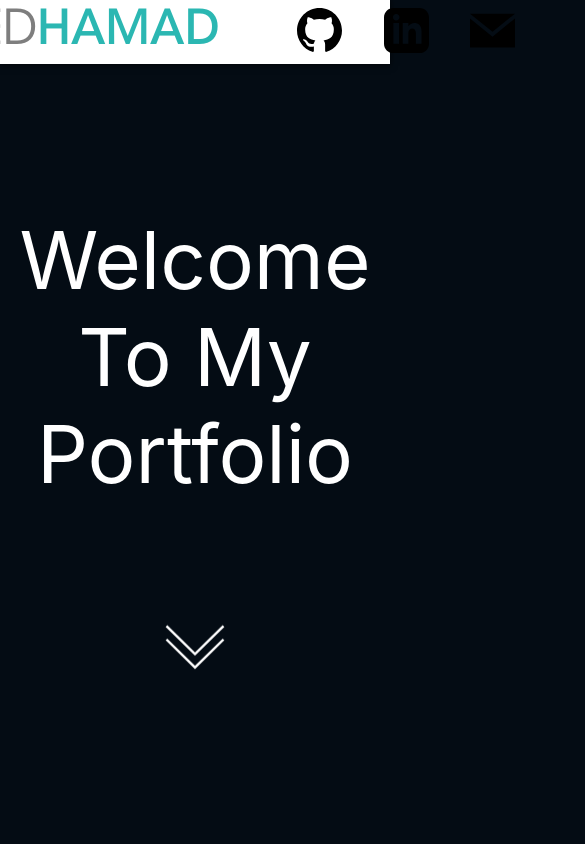
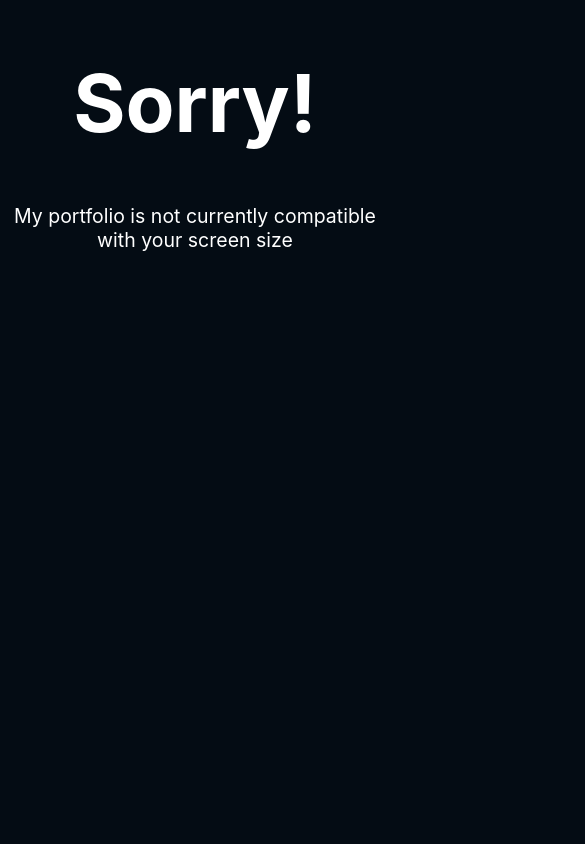
Before and after one commit to ahmed-okkio/Portfolio, a React (Create React App) app: page / in a window 390 px wide. Shown: the top 844 px of the page, 585 px wide, since content can reach past the window. Built offline with nearby package versions, Linux system fonts and the light colour scheme.

Commit message:
Disabled site on small screen devices

```diff
--- a/public/index.html
+++ b/public/index.html
@@ -9,7 +9,7 @@
       name="Portfolio"
       content="Portfolio of Ahmed Hamad"
     />
-    <link rel="apple-touch-icon" href="%PUBLIC_URL%/logo192.png" />
+    <link rel="apple-touch-icon" href="%PUBLIC_URL%/logo192.ico" />
     <!--
       manifest.json provides metadata used when your web app is installed on a
       user's mobile device or desktop. See https://developers.google.com/web/fundamentals/web-app-manifest/
--- a/src/PageHandler/PageHandler.js
+++ b/src/PageHandler/PageHandler.js
@@ -1,19 +1,24 @@
 import React from 'react';
 import MainPage from '../Pages/MainPage/MainPage';
+import classes from '../Pages/IntroPage/IntroPage.module.css';
 import NavBar from '../Components/NavBar/NavBar';
 
 const PageHandler = () =>
 {
-
+    var width = window.innerWidth;
     return(
         <>
-            <NavBar></NavBar>
-            <MainPage/>
+            {width < 1300
+            ?<div className={classes.mainBody}>
+                <h1 className={classes.UnavialableText} >Sorry!</h1>
+                <p className={classes.UnavialableText} style={{fontSize:`${5}vw`}}>My portfolio is not currently compatible with your screen size</p>
+            </div>
+            :   <>
+                    <NavBar/>
+                    <MainPage/>
+                </>
+            }
         </>
     )
-
-
-
-
 }
 export default PageHandler;
--- a/src/Pages/IntroPage/IntroPage.module.css
+++ b/src/Pages/IntroPage/IntroPage.module.css
@@ -10,6 +10,10 @@
     opacity: 0.1;
     font-size: 80px;
     transition: 600ms ease-out;
+}
+.UnavialableText {
+    color:white;
+    font-size: 80px;
 }
 .DoubleArrow {
     transition: 600ms ease-out 800ms;
```
Also changed, not shown: public/manifest.json.
